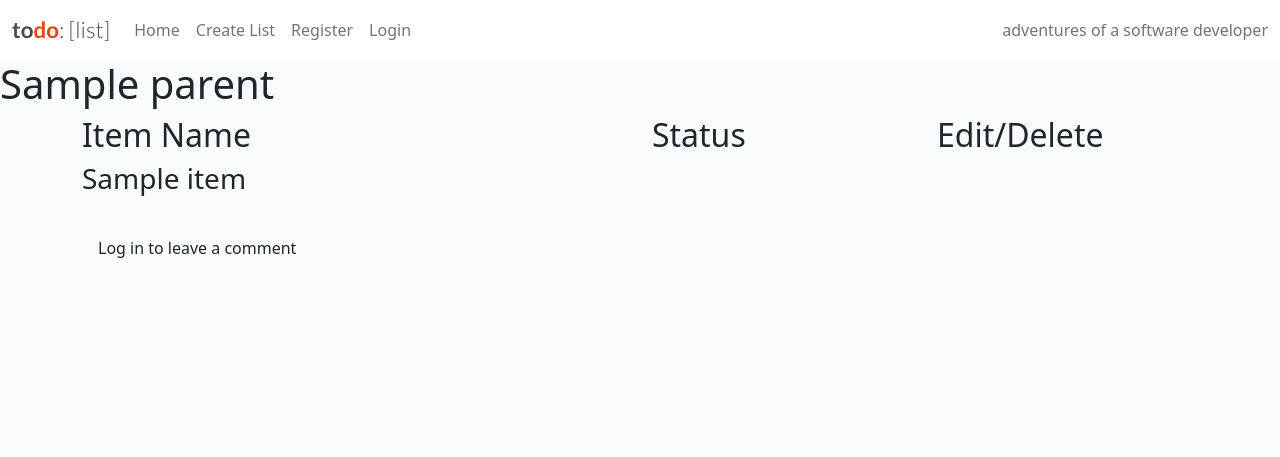
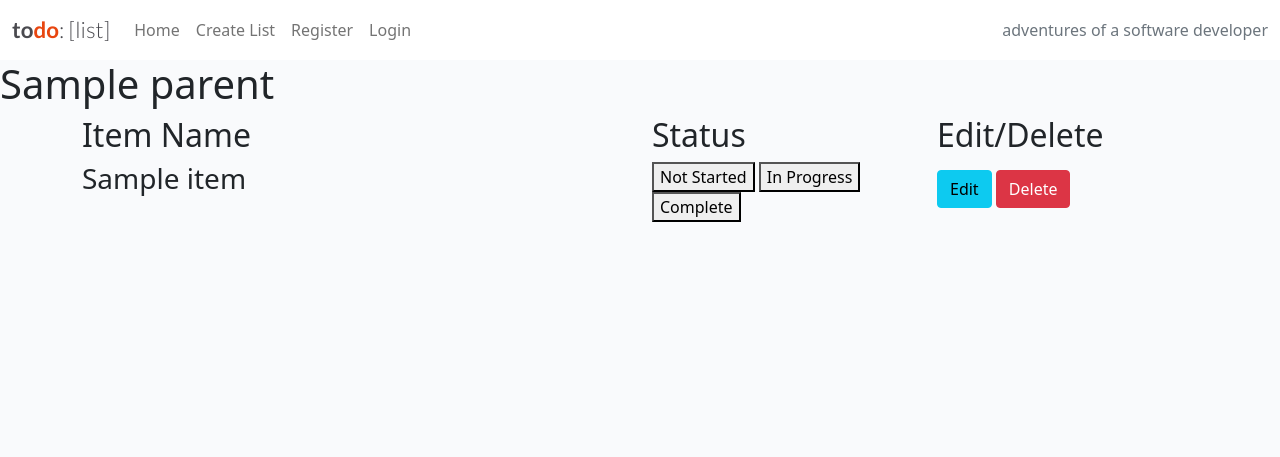
Before and after one commit to SolaraCI/capstone-list, a Django app: template todo/templates/todo/view_list.html in a window 1280 px wide. Shown: the top 457 px of the page. Run offline with Django 4.2, Linux system fonts and the light colour scheme; tables that the repository leaves empty hold one stand-in row (values such as "Sample post"); the template is opened without the code that fills it: values that come from a table or form of the project are taken from there, most other values are stand-ins (such as "Sample title", 1, 10 or a date in 2020); some libraries are stand-ins or nearby versions.

Commit message:
add status buttons and edit/delete buttons

```diff
--- a/todo/templates/todo/view_list.html
+++ b/todo/templates/todo/view_list.html
@@ -13,10 +13,19 @@
   {% for item in item_list %}
   <div class="row">
     <div class="col-md-6">
-      <h3 class="card-title">{{ item.item_name }}</h3>
+      <h3 class="card-title item-name">{{ item.item_name }} </h3>
     </div>
-    <div class="col-md-3"></div>
-    <div class="col-md-3"></div>
+    <div class="col-md-3">
+      <button type="button">Not Started</button>
+      <button type="button">In Progress</button>
+      <button type="button">Complete</button>
+    </div>
+    <div class="col-md-3">
+      <form class="edit_delete_form" method="" action="">
+        <button type="button" class="btn btn-info mt-2" id="edit_item_{{ item.pk }}">Edit</button>
+        <button type="button" class="btn btn-danger mt-2" id="delete_item_{{ item.pk }}">Delete</button>
+      </form>
+    </div>
   </div>
   {% endfor %}
       <div id="new-item-input">
@@ -35,8 +44,6 @@
                 Submit
               </button>
             </form>
-            {% else %}
-            <p>Log in to leave a comment</p>
             {% endif %}
           </div>
         </div>
@@ -44,19 +51,6 @@
       </div>
     </div>
   </div>
-  {% if is_paginated %}
-  <nav aria-label="Page navigation">
-    <ul class="pagination justify-content-center">
-      {% if page_obj.has_next %}
-      <li>
-        <a href="?page={{ page_obj.next_page_number }}" class="page-link">
-          NEXT &raquo;</a
-        >
-      </li>
-      {% endif %}
-    </ul>
-  </nav>
-  {% endif %}
 </div>
 
 <!-- index.html content ends here -->
```
